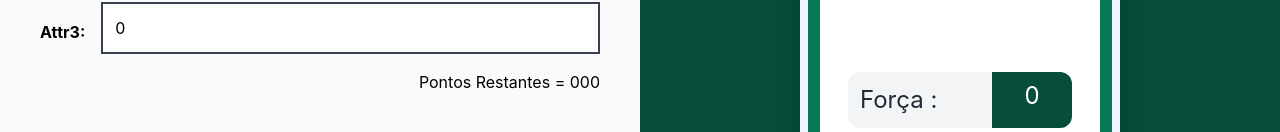
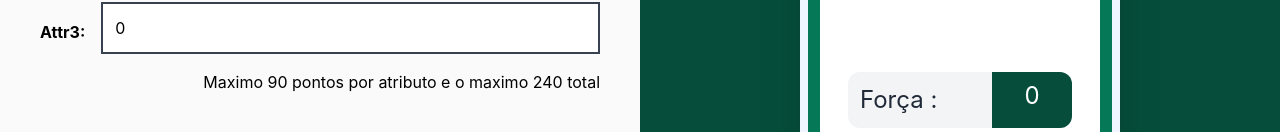
Before and after one commit to blmarquess/Game-Trunfo, a React (Create React App) app: page / in a window 1280 px wide. Shown: the part 504-636 px from the top of the page. Built offline with nearby package versions, Linux system fonts and the light colour scheme.

Commit message:
Add imgs exemplos

```diff
--- a/src/App.js
+++ b/src/App.js
@@ -84,10 +84,10 @@ export default class App extends React.Component {
 
   cardAttrMax() {
     const { cardAttr1, cardAttr2, cardAttr3 } = this.state;
-    const maxPower = 90; const totalPowerMax = 210;
+    const maxPower = 90; const totalPowerMax = 240;
 
     const numValid = [cardAttr1, cardAttr2, cardAttr3]
-      .every((num) => num <= maxPower && num >= 0);
+      .every((num) => num <= maxPower && num > 0);
 
     const totalPower = [cardAttr1, cardAttr2, cardAttr3]
       .reduce((acc, crv) => Number(acc) + Number(crv)) <= totalPowerMax;
--- a/src/components/Form.jsx
+++ b/src/components/Form.jsx
@@ -82,7 +82,7 @@ export default class Form extends React.Component {
           />
         </label>
         <div className="w-full text-right mb-8">
-          <span>Pontos Restantes = 000 </span>
+          <span>Maximo 90 pontos por atributo e o maximo 240 total</span>
         </div>
         <label htmlFor="cardImg" className="flex items-center py-2 mb-4">
           <strong>Image:</strong>
```
Also changed, not shown: src/assets/deck-de-cartas.png (added), src/assets/form-cadastro-carta.png (added).
